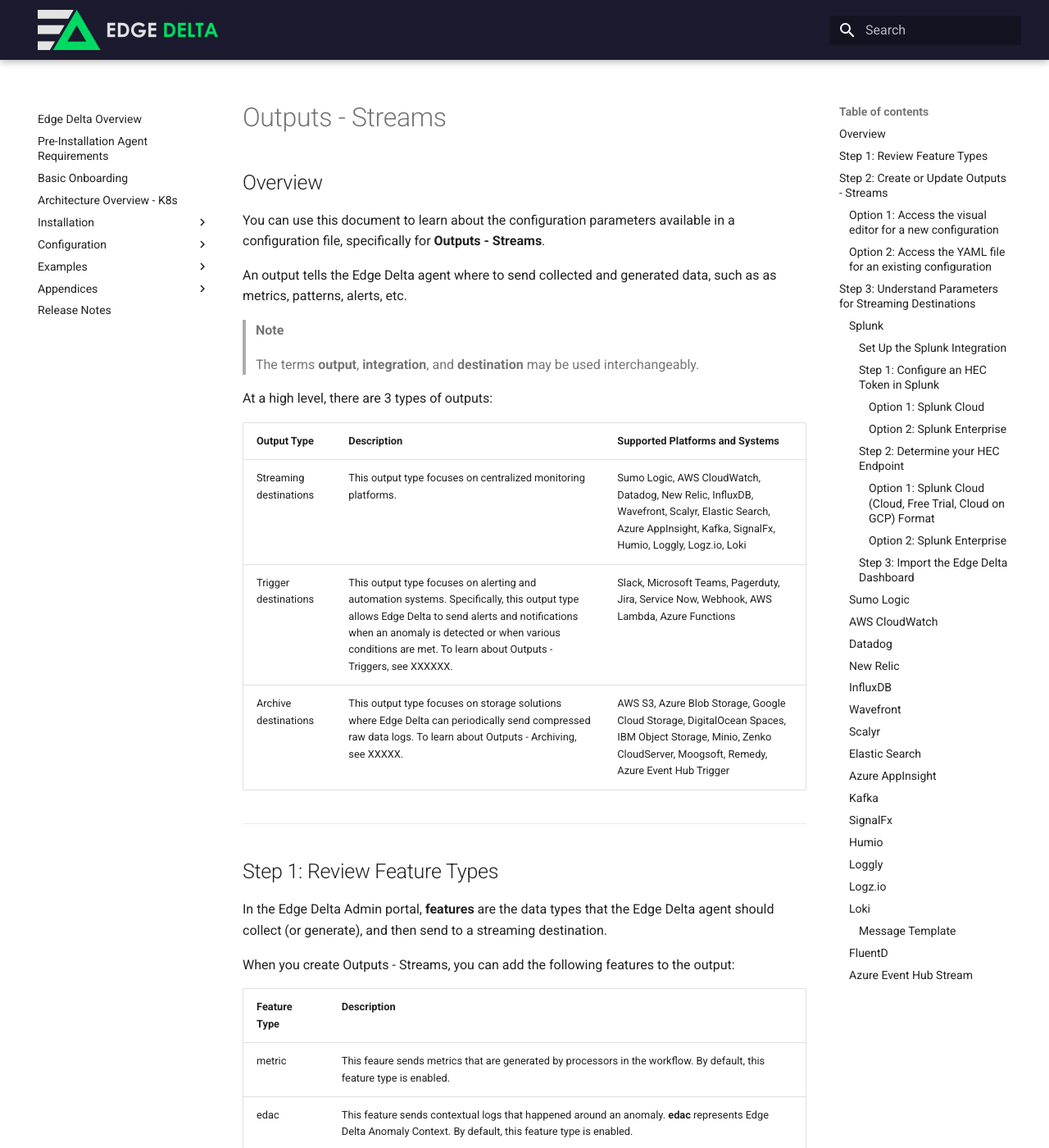
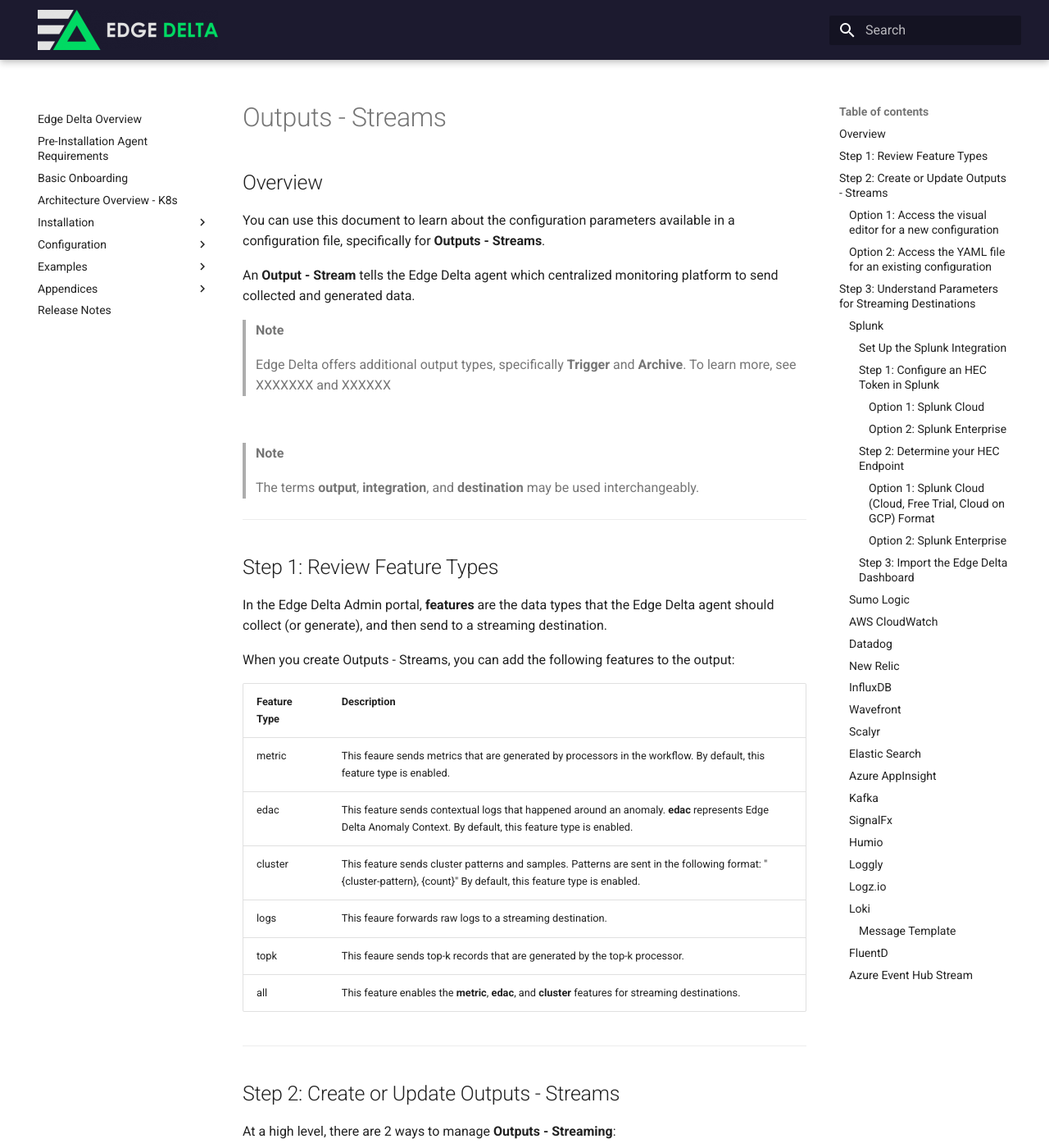
Before and after one commit to edgedelta/docs, an MkDocs documentation site: the page built from docs/configuration/outputs-streams.md, in a window 1280 px wide and 1400 px high. Shown: the whole window at 82% size. Built offline with MkDocs 1.6.1 and Material for MkDocs 9.7.7, drawn with Linux system fonts in a browser that asks for light colours.

Commit message:
Update outputs-streams.md

```diff
--- a/docs/configuration/outputs-streams.md
+++ b/docs/configuration/outputs-streams.md
@@ -9,19 +9,19 @@ description: >-
 
 You can use this document to learn about the configuration parameters available in a configuration file, specifically for **Outputs - Streams**.
 
-An output tells the Edge Delta agent where to send collected and generated data, such as as metrics, patterns, alerts, etc.
+An **Output - Stream** tells the Edge Delta agent which centralized monitoring platform to send collected and generated data.
+
+> **Note**
+>
+> Edge Delta offers additional output types, specifically **Trigger** and **Archive**.
+> To learn more, see XXXXXXX and XXXXXX
+
+<br>
 
 > **Note**
 >
 > The terms **output**, **integration**, and **destination** may be used interchangeably.
 
-At a high level, there are 3 types of outputs:
-
-| Output Type | Description | Supported Platforms and Systems |
-| :--- | :--- | :--- |
-| Streaming destinations | This output type focuses on centralized monitoring platforms. | Sumo Logic, AWS CloudWatch, Datadog, New Relic, InfluxDB, Wavefront, Scalyr, Elastic Search, Azure AppInsight, Kafka, SignalFx, Humio, Loggly, Logz.io, Loki |
-| Trigger destinations | This output type focuses on alerting and automation systems. Specifically, this output type allows Edge Delta to send alerts and notifications when an anomaly is detected or when various conditions are met. To learn about Outputs - Triggers, see XXXXXX.  | Slack, Microsoft Teams, Pagerduty, Jira, Service Now, Webhook, AWS Lambda, Azure Functions |
-| Archive destinations | This output type focuses on storage solutions where Edge Delta can periodically send compressed raw data logs. To learn about Outputs - Archiving, see XXXXX. | AWS S3, Azure Blob Storage, Google Cloud Storage, DigitalOcean Spaces, IBM Object Storage, Minio, Zenko CloudServer, Moogsoft, Remedy, Azure Event Hub Trigger |
 
 ***
 
```
